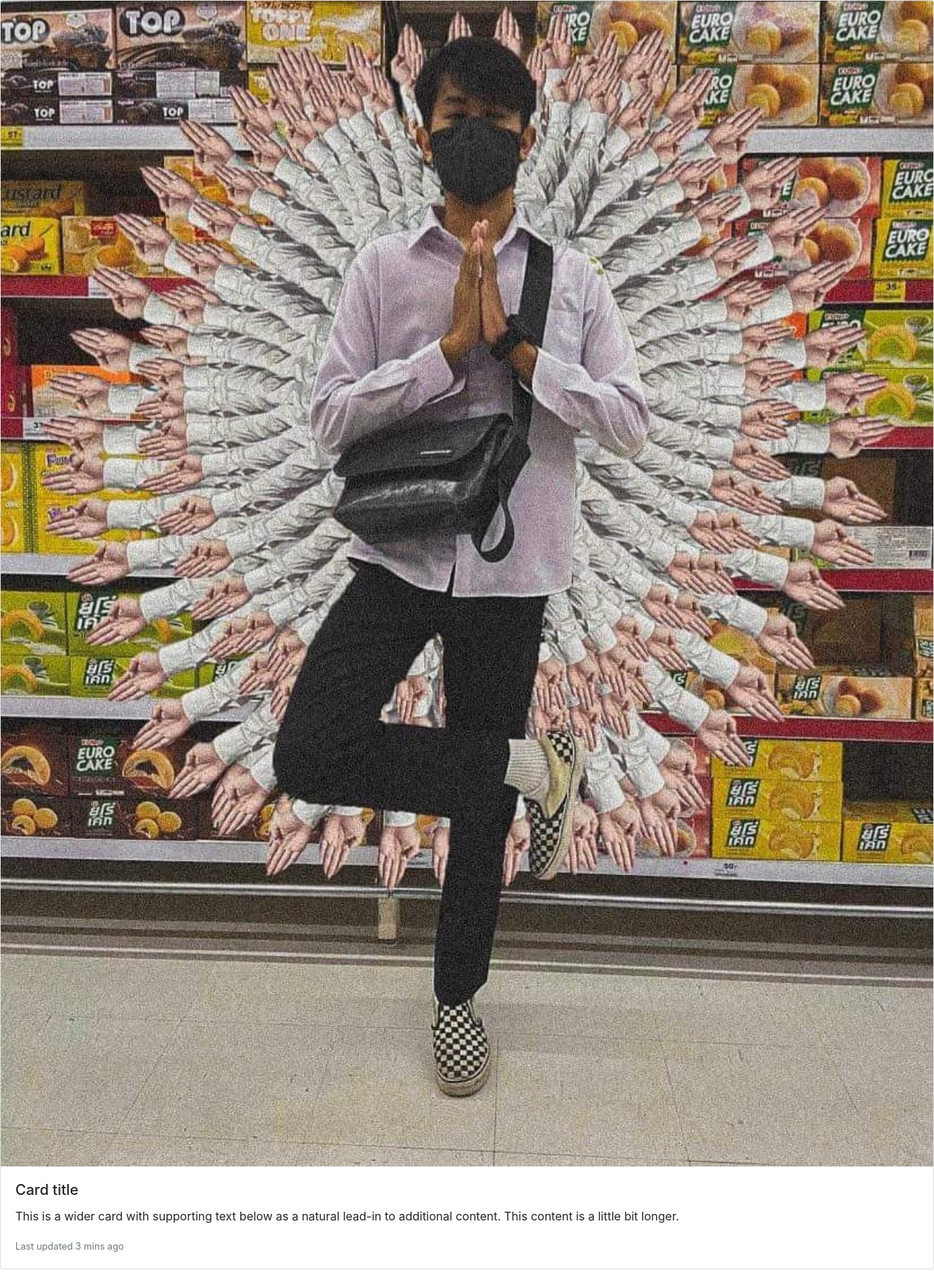
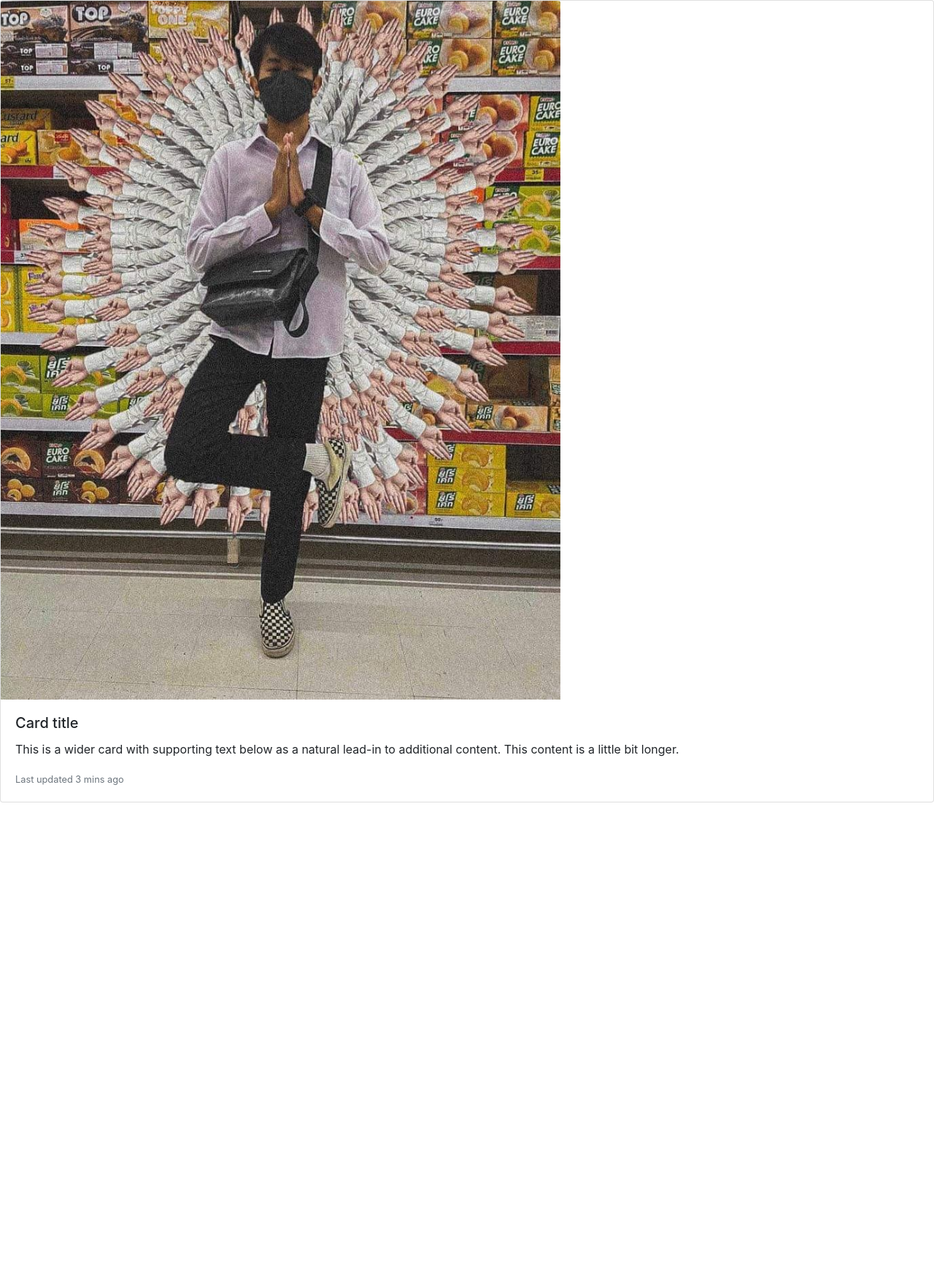
Before and after one commit to 258369741/worathat_portfolio, a Node server app: page / in a window 1280 px wide. Shown: the part 56-1812 px from the top of the page at 73% size. After the commit the page ends 1156 px from the top, so only its background shows below. Run offline with Node 20, Linux system fonts and the light colour scheme; some libraries are stand-ins or nearby versions.

Commit message:
Initial portfolio project Commit

```diff
--- a/views/index.hbs
+++ b/views/index.hbs
@@ -1,5 +1,5 @@
 <div class="card mb-3">
-  <img src="../milk.jpg" class="card-img-top" alt="..." style="width: 100%;height: 30%;">
+  <img src="../milk.jpg" class="card-img-top" alt="..." style="width: 60%;height: 20%;">
   <div class="card-body">
     <h5 class="card-title">Card title</h5>
     <p class="card-text">This is a wider card with supporting text below as a natural lead-in to additional content. This content is a little bit longer.</p>
```
